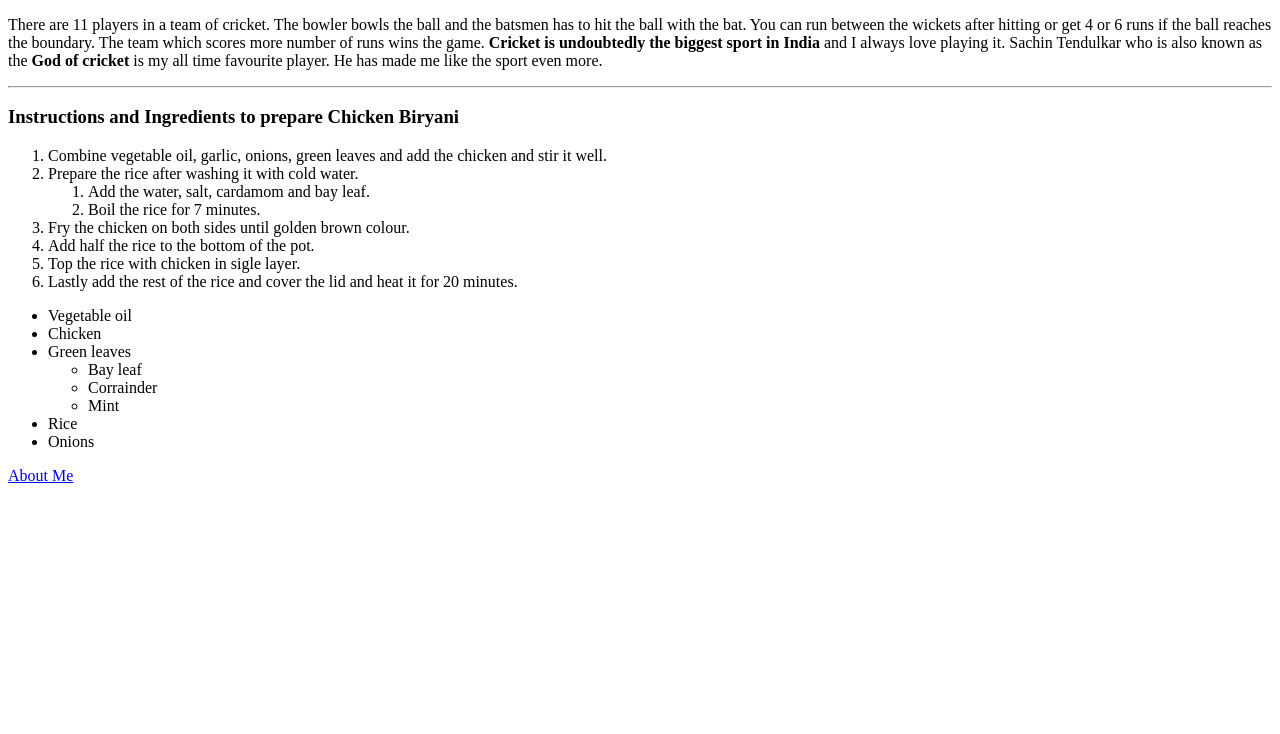
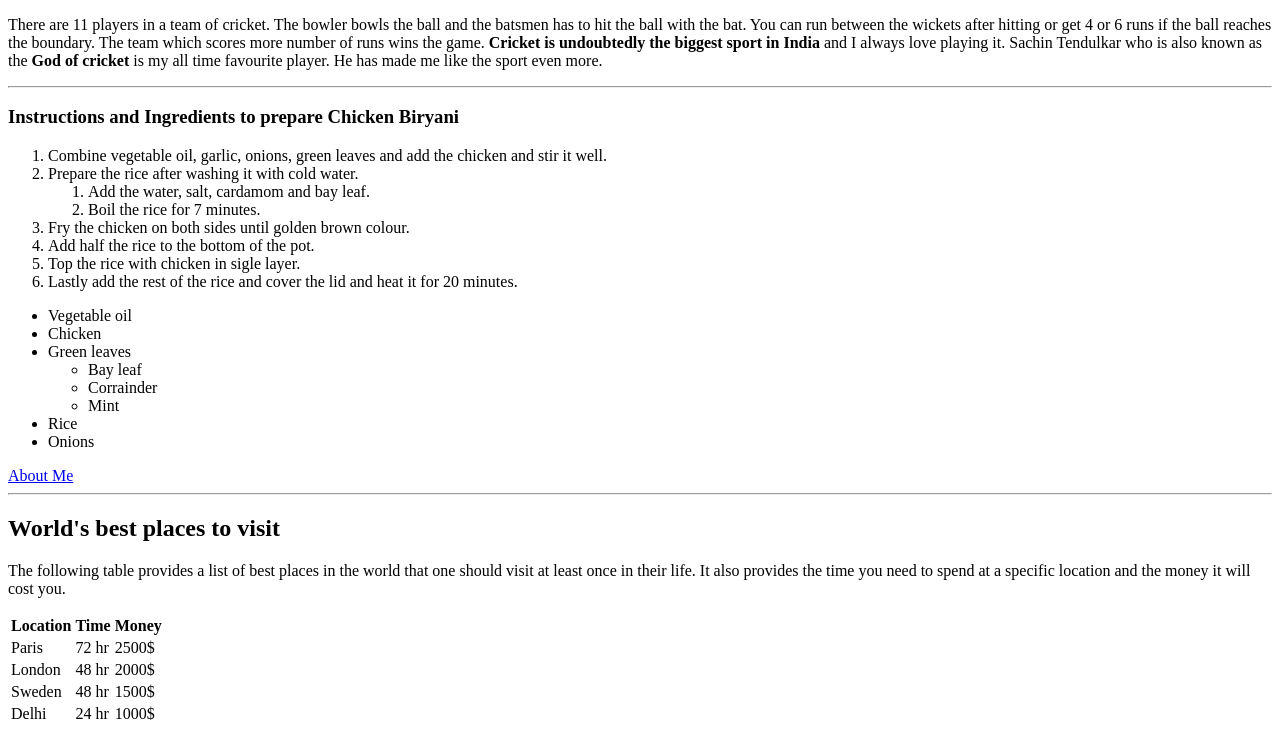
Before and after one commit to 44-563-Web-Apps-S21/webapps-s21-assignment-3-Nikhilreddy012, a plain HTML site: page index.html in a window 1280 px wide. Shown: the part 105-839 px from the top of the page. Before the commit the page ends 800 px from the top, so only its background shows below. Drawn offline with Linux system fonts and the light colour scheme.

Commit message:
Added a table of locations to visit

```diff
--- a/index.html
+++ b/index.html
@@ -48,5 +48,39 @@
       <li>Onions</li>
     </ul>
     <a href="aboutme.html">About Me</a>
+    <hr>
+    <h2>World's best places to visit</h2>
+    <p>
+      The following table provides a list of best places in the world that one
+      should visit at least once in their life. It also provides the time you
+      need to spend at a specific location and the money it will cost you.
+    </p>
+    <table>
+      <tr>
+        <th>Location</th>
+        <th>Time</th>
+        <th>Money</th>
+      </tr>
+      <tr>
+        <td>Paris</td>
+        <td>72 hr</td>
+        <td>2500$</td>
+      </tr>
+      <tr>
+        <td>London</td>
+        <td>48 hr</td>
+        <td>2000$</td>
+      </tr>
+      <tr>
+        <td>Sweden</td>
+        <td>48 hr</td>
+        <td>1500$</td>
+      </tr>
+      <tr>
+        <td>Delhi</td>
+        <td>24 hr</td>
+        <td>1000$</td>
+      </tr>
+    </table>
 </body>
 </html>
```
